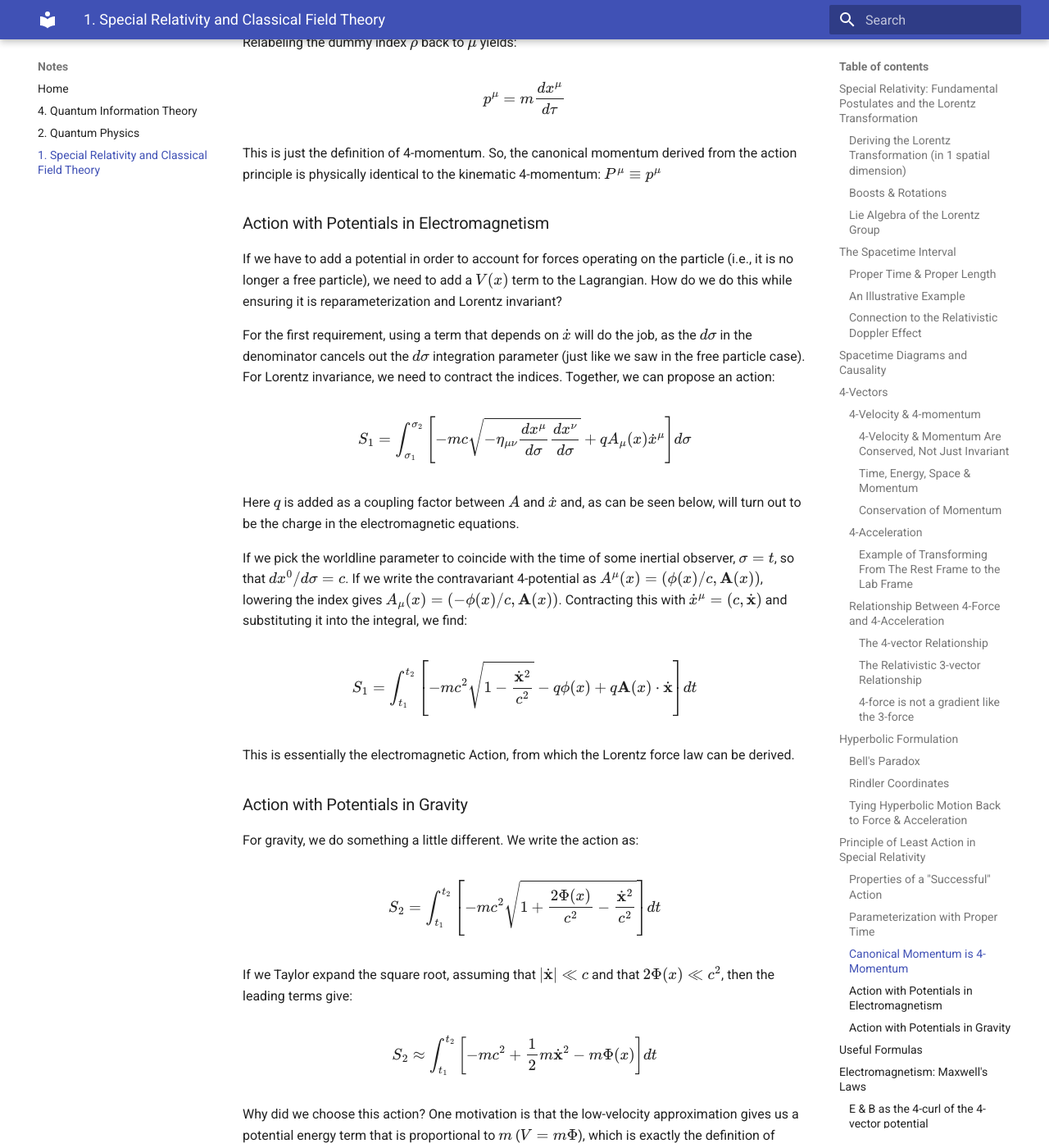
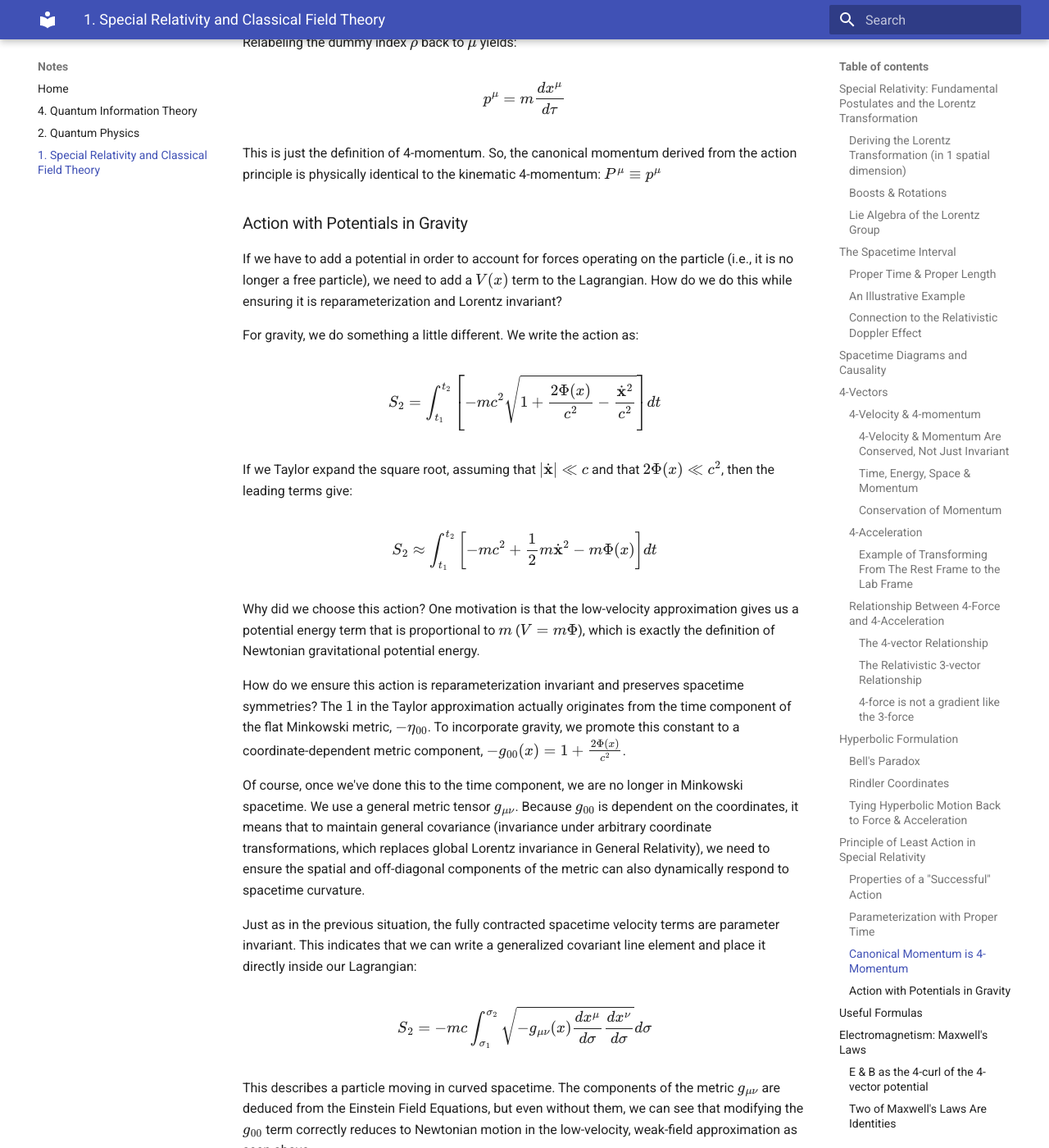
Before and after one commit to regstuff/notes, an MkDocs documentation site: the page built from docs/special_relativity_classical_field_theory.md, in a window 1280 px wide and 1400 px high, scrolled down 33137 px. Shown: the whole window at 82% size. Built offline with MkDocs 1.6.1 and Material for MkDocs 9.7.7, drawn with Linux system fonts in a browser that asks for light colours; some of the changed text lies outside the part shown.

Commit message:
Update special_relativity_classical_field_theory.md

```diff
--- a/docs/special_relativity_classical_field_theory.md
+++ b/docs/special_relativity_classical_field_theory.md
@@ -758,23 +758,9 @@ $$p^\mu=m\frac{dx^\mu}{d\tau}$$
 
 This is just the definition of 4-momentum. So, the canonical momentum derived from the action principle is physically identical to the kinematic 4-momentum: $P^\mu \equiv p^\mu$
 
-### Action with Potentials in Electromagnetism
+### Action with Potentials in Gravity
 
 If we have to add a potential in order to account for forces operating on the particle (i.e., it is no longer a free particle), we need to add a $V(x)$ term to the Lagrangian. How do we do this while ensuring it is reparameterization and Lorentz invariant?
-
-For the first requirement, using a term that depends on $\dot{x}$ will do the job, as the $d\sigma$ in the denominator cancels out the $d\sigma$ integration parameter (just like we saw in the free particle case). For Lorentz invariance, we need to contract the indices. Together, we can propose an action:
-
-$$S_1 = \int_{\sigma_1}^{\sigma_2} \left[ -mc \sqrt{-\eta_{\mu\nu} \frac{dx^\mu}{d\sigma} \frac{dx^\nu}{d\sigma}} + qA_\mu(x) \dot{x}^\mu \right] d\sigma$$
-
-Here $q$ is added as a coupling factor between $A$ and $\dot{x}$ and, as can be seen below, will turn out to be the charge in the electromagnetic equations.
-
-If we pick the worldline parameter to coincide with the time of some inertial observer, $\sigma = t$, so that $dx^0/d\sigma = c$. If we write the contravariant 4-potential as $A^\mu(x) = (\phi(x)/c, \mathbf{A}(x))$, lowering the index gives $A_\mu(x) = (-\phi(x)/c, \mathbf{A}(x))$. Contracting this with $\dot{x}^\mu = (c, \dot{\mathbf{x}})$ and substituting it into the integral, we find:
-
-$$S_1 = \int_{t_1}^{t_2} \left[ -mc^2 \sqrt{1 - \frac{\dot{\mathbf{x}}^2}{c^2}} - q\phi(x) + q\mathbf{A}(x) \cdot \dot{\mathbf{x}} \right] dt$$
-
-This is essentially the electromagnetic Action, from which the Lorentz force law can be derived.
-
-### Action with Potentials in Gravity
 
 For gravity, we do something a little different. We write the action as:
 
@@ -788,15 +774,15 @@ Why did we choose this action? One motivation is that the low-velocity approxima
 
 How do we ensure this action is reparameterization invariant and preserves spacetime symmetries? The $1$ in the Taylor approximation actually originates from the time component of the flat Minkowski metric, $-\eta_{00}$. To incorporate gravity, we promote this constant to a coordinate-dependent metric component, $-g_{00}(x) = 1 + \frac{2\Phi(x)}{c^2}$.
 
-Of course, once we've done this to the time component, we are no longer in Minkowski spacetime. We use a general metric tensor $g_{\mu\nu}$. Because $g_{00}$ is dependent on the coordinates, it means that to maintain **general covariance** (invariance under arbitrary coordinate transformations, which replaces global Lorentz invariance in General Relativity), we need to ensure the spatial and off-diagonal components of the metric can also dynamically respond to spacetime curvature.
+Of course, once we've done this to the time component, we are no longer in Minkowski spacetime. We use a general metric tensor $g_{\mu\nu}$. Because $g_{00}$ is dependent on the coordinates, it means that to maintain general covariance (invariance under arbitrary coordinate transformations, which replaces global Lorentz invariance in General Relativity), we need to ensure the spatial and off-diagonal components of the metric can also dynamically respond to spacetime curvature.
 
-Just as in the previous two situations, the fully contracted spacetime velocity terms are parameter invariant. This indicates that we can write a generalized covariant line element and place it directly inside our Lagrangian:
+Just as in the previous situation, the fully contracted spacetime velocity terms are parameter invariant. This indicates that we can write a generalized covariant line element and place it directly inside our Lagrangian:
 
 $$S_2 = -mc \int_{\sigma_1}^{\sigma_2} \sqrt{-g_{\mu\nu}(x) \frac{dx^\mu}{d\sigma} \frac{dx^\nu}{d\sigma}} d\sigma$$
 
 This describes a particle moving in curved spacetime. The components of the metric $g_{\mu\nu}$ are deduced from the Einstein Field Equations, but even without them, we can see that modifying the $g_{00}$ term correctly reduces to Newtonian motion in the low-velocity, weak-field approximation as seen above.
 
-Applying the Euler-Lagrange equations, we see that just as the free-particle non-relativistic action yields $m\ddot{x}_i = 0$, the curved spacetime action yields free-fall along geodesics. yields the geodesic equation:
+Applying the Euler-Lagrange equations, we see that just as the free-particle non-relativistic action yields $m\ddot{x}_i = 0$, the curved spacetime action yields free-fall along geodesics:
 
 $$\frac{d^2x^\mu}{d\tau^2} + \Gamma^\mu_{\alpha\beta}\frac{dx^\alpha}{d\tau}\frac{dx^\beta}{d\tau} = 0$$
 
```
